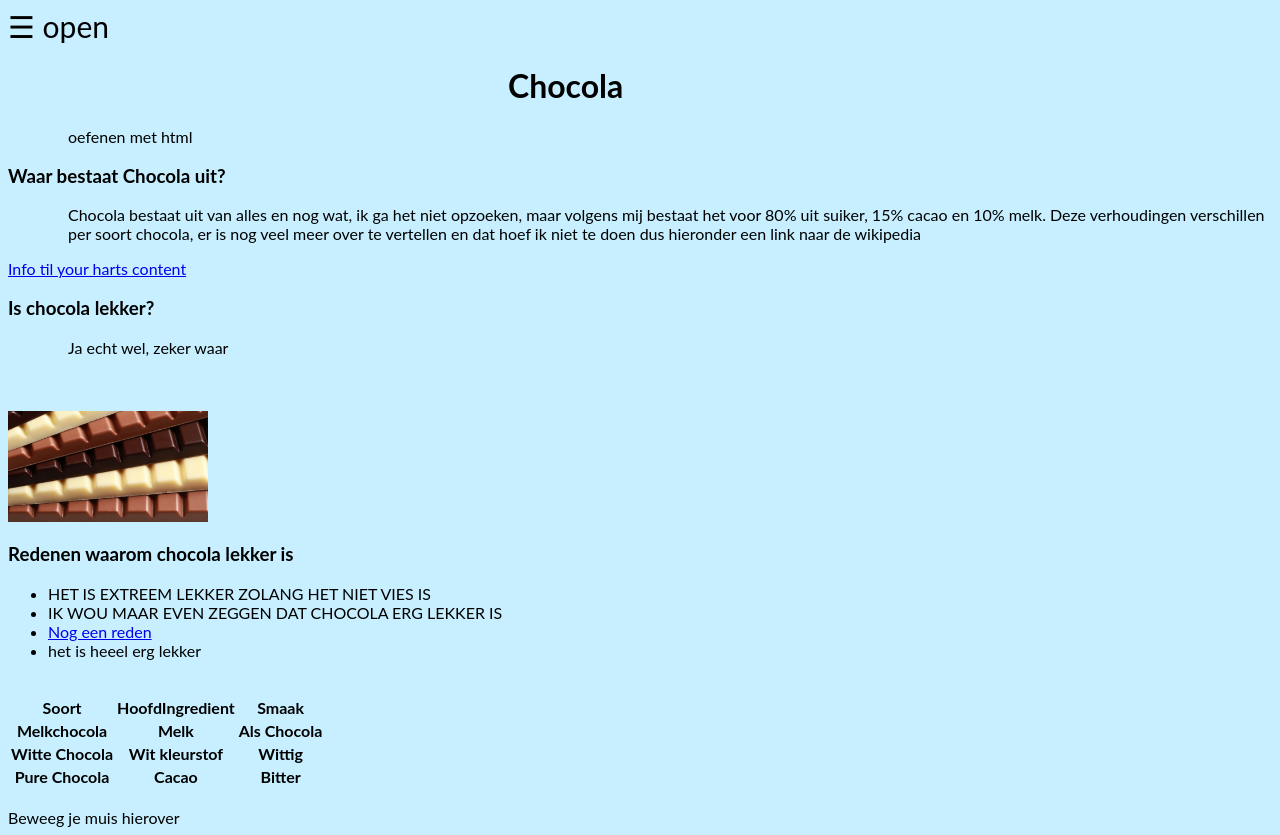
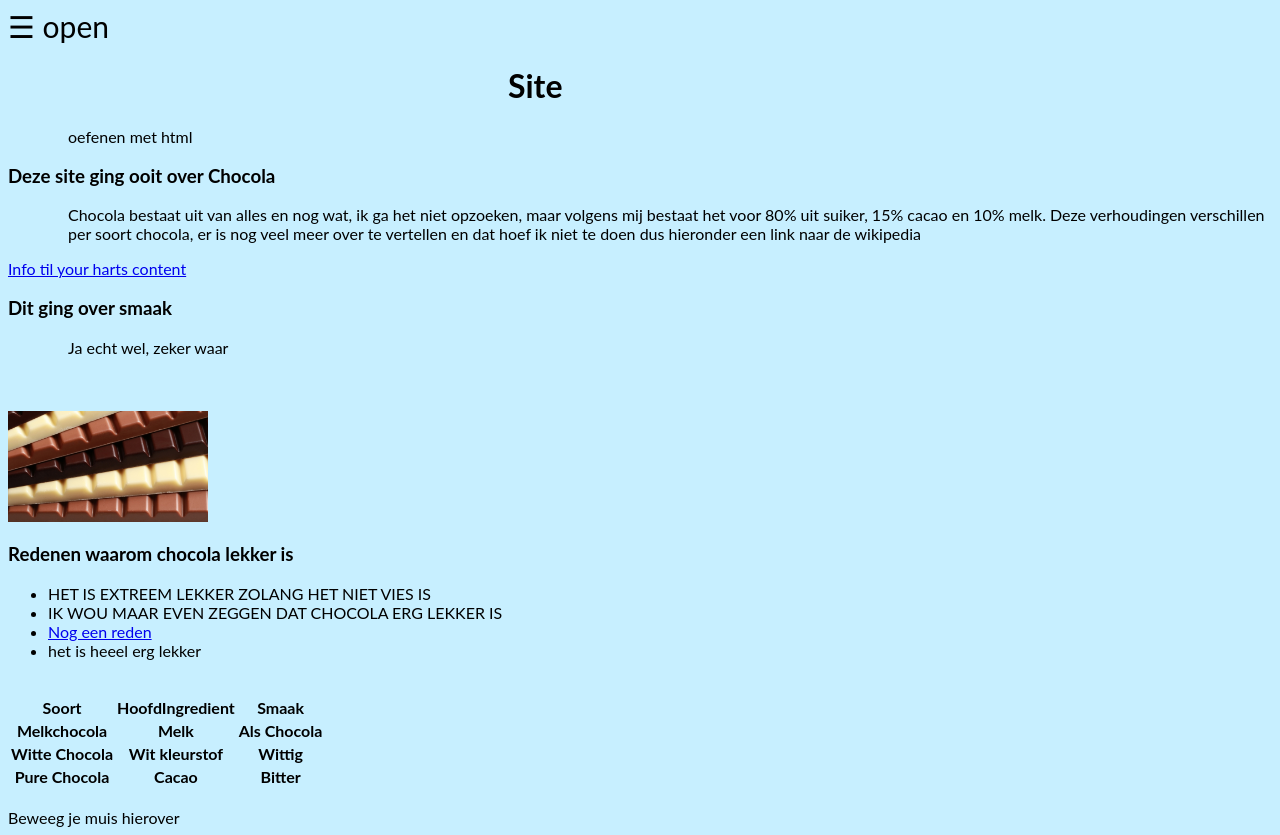
Before and after one commit to pcc137140/pcc137140.github.io, a plain HTML site: page index.html in a window 1280 px wide. Drawn offline with Linux system fonts and the light colour scheme.

Commit message:
Update index.html

```diff
--- a/index.html
+++ b/index.html
@@ -3,7 +3,7 @@
 	<head>
 		<meta charset="utf-8">
 		<meta name="viewport" content="width=device-width">
-		<title>Chocola</title>
+		<title>Site</title>
 		<link href="StyleSheet.css" rel="stylesheet" type="text/css">
 		<style>
 body {
@@ -54,13 +54,13 @@ body {
 	<body>
 		<div id="mySidenav" class="sidenav">
   		<a href="javascript:void(0)" class="closebtn" onclick="closeNav()">&times;</a>
- 		<a href="1.html">About</a>
-  		<a href="2.html">Services</a>
-  		<a href="3.html">Clients</a>
+ 		<a href="1.html">Navigatie 1</a>
+  		<a href="2.html">Navigatie 2</a>
+  		<a href="3.html">Navigatie 3</a>
 </div>
 
 <span style="font-size:30px;cursor:pointer" onclick="openNav()">&#9776; open</span>
-<h1>Chocola</h1>
+<h1>Site</h1>
 <script>
 function openNav() {
   document.getElementById("mySidenav").style.width = "250px";
@@ -72,11 +72,11 @@ function closeNav() {
 </script>
 
 		<p>oefenen met html</p>
-		<h3>Waar bestaat Chocola uit?</h3>
+		<h3>Deze site ging ooit over Chocola</h3>
 		<p>Chocola bestaat uit van alles en nog wat, ik ga het niet opzoeken, maar volgens mij bestaat het voor 80% uit suiker, 15% cacao en 10% melk. Deze verhoudingen verschillen per soort 				chocola, er is nog veel meer over te vertellen en dat hoef ik niet te doen dus hieronder een link naar de wikipedia</p>
 		<a href="https://en.wikipedia.org/wiki/Chocolate">Info til your harts content</a> <!--waarom is dit paars-->
 			<br>
-		<h3>Is chocola lekker?</h3>
+		<h3>Dit ging over smaak</h3>
 		<p>Ja echt wel, zeker waar</p>
 			<br>
 			<br>
```
